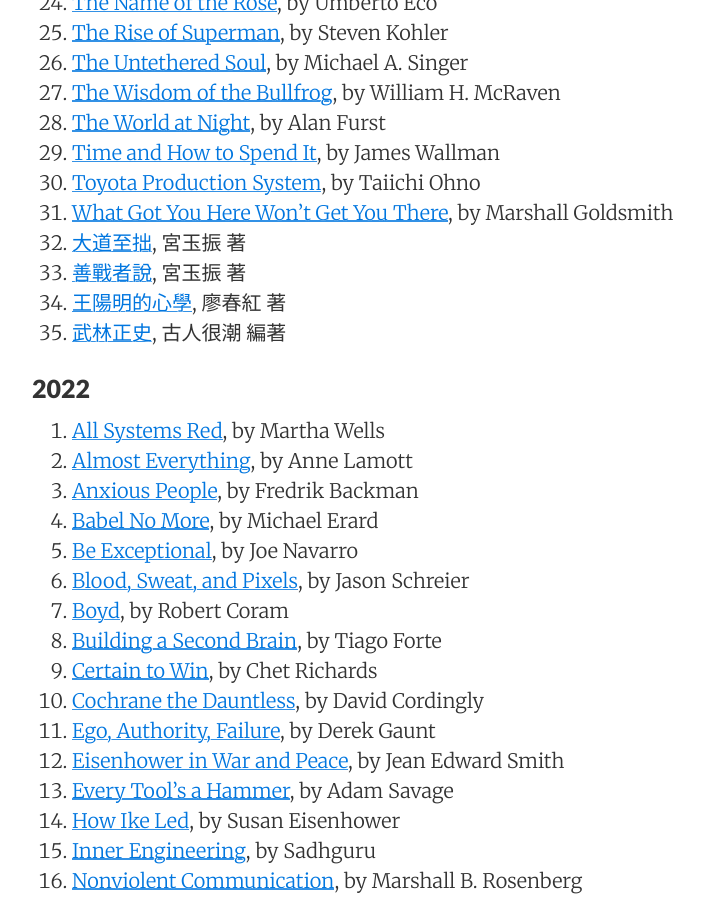
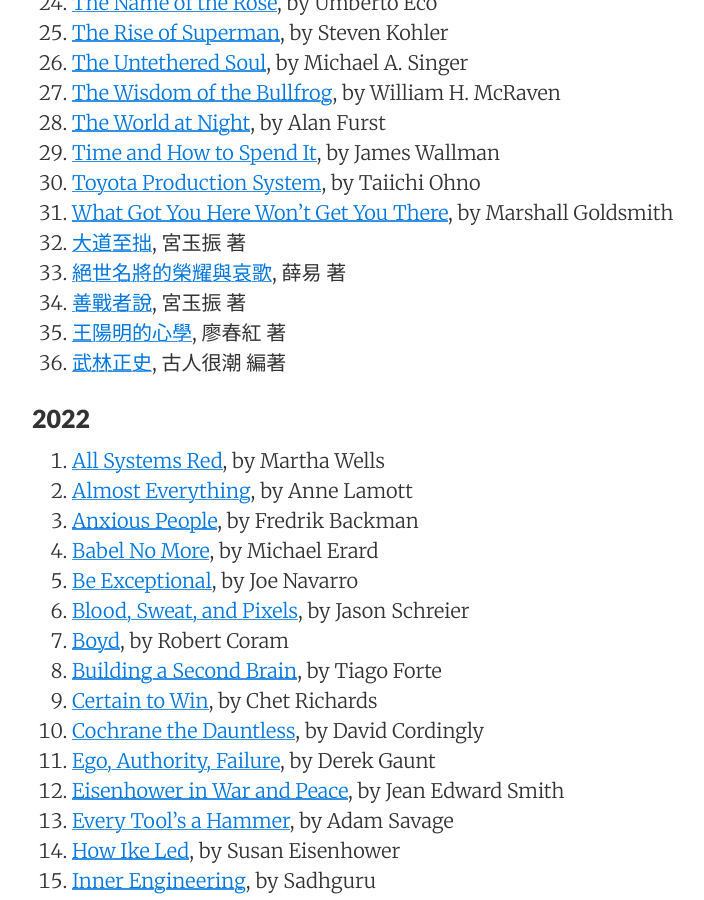
Before and after one commit to sewardlee337/sewardlee337.github.io, a Jekyll site: the page built from readinglist.md, in a window 1280 px wide and 900 px high, scrolled down 1280 px. Shown: the whole window, without its empty margins (188-892 px from the left). Built offline with Jekyll 4.4.1, drawn with Linux system fonts in a browser that asks for light colours; nearby versions of some CDN libraries.

Commit message:
update reading list

```diff
--- a/readinglist.md
+++ b/readinglist.md
@@ -51,6 +51,7 @@
 1. [Toyota Production System](https://www.amazon.com/Toyota-Production-System-Beyond-Large-Scale/dp/0915299143), by Taiichi Ohno
 1. [What Got You Here Won't Get You There](https://www.amazon.com/What-Got-Here-Wont-There/dp/1401301304), by Marshall Goldsmith
 1. [大道至拙](https://www.books.com.tw/products/0010646648?sloc=main), 宮玉振 著
+1. [絕世名將的榮耀與哀歌](https://www.eslite.com/product/1001136382682117990009), 薛易 著
 1. [善戰者說](https://bit.ly/3ZqfsYa), 宮玉振 著
 1. [王陽明的心學](https://bit.ly/3z00T2z), 廖春紅 著
 1. [武林正史](https://www.books.com.tw/products/0010811371?sloc=main), 古人很潮 編著
```
